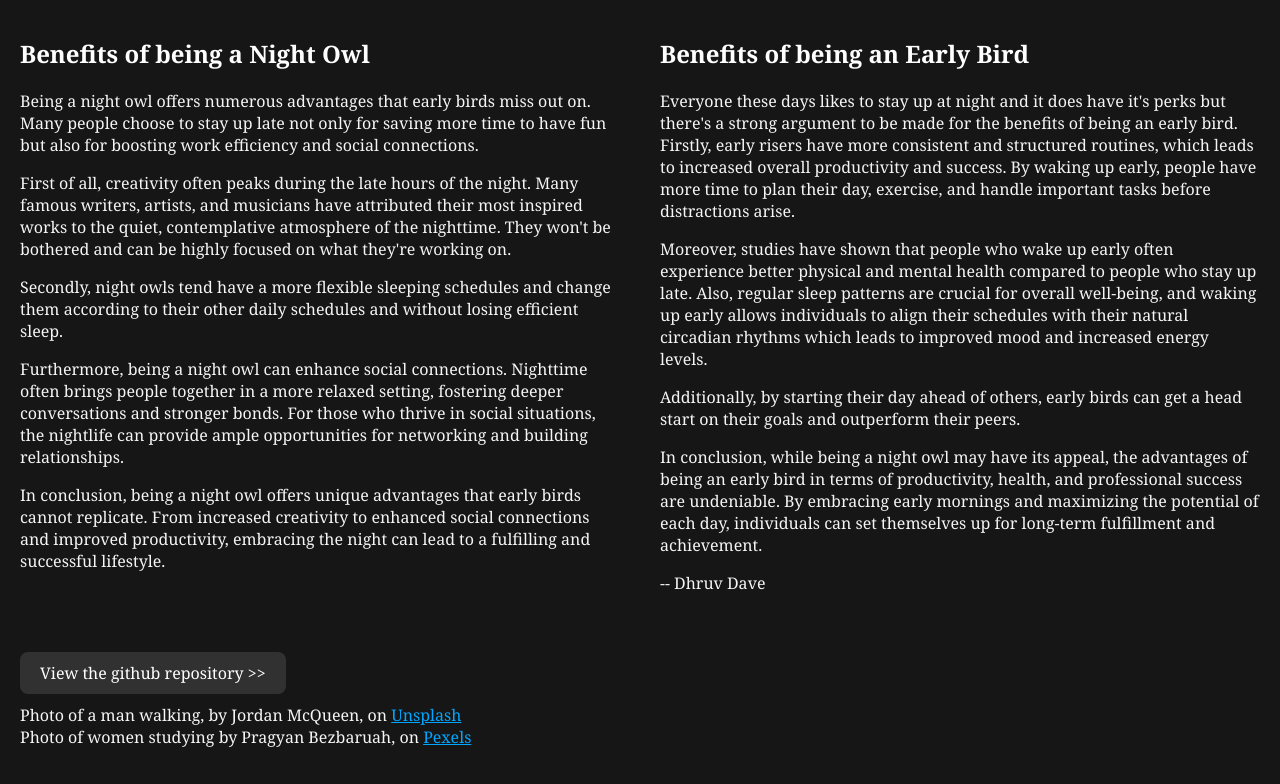
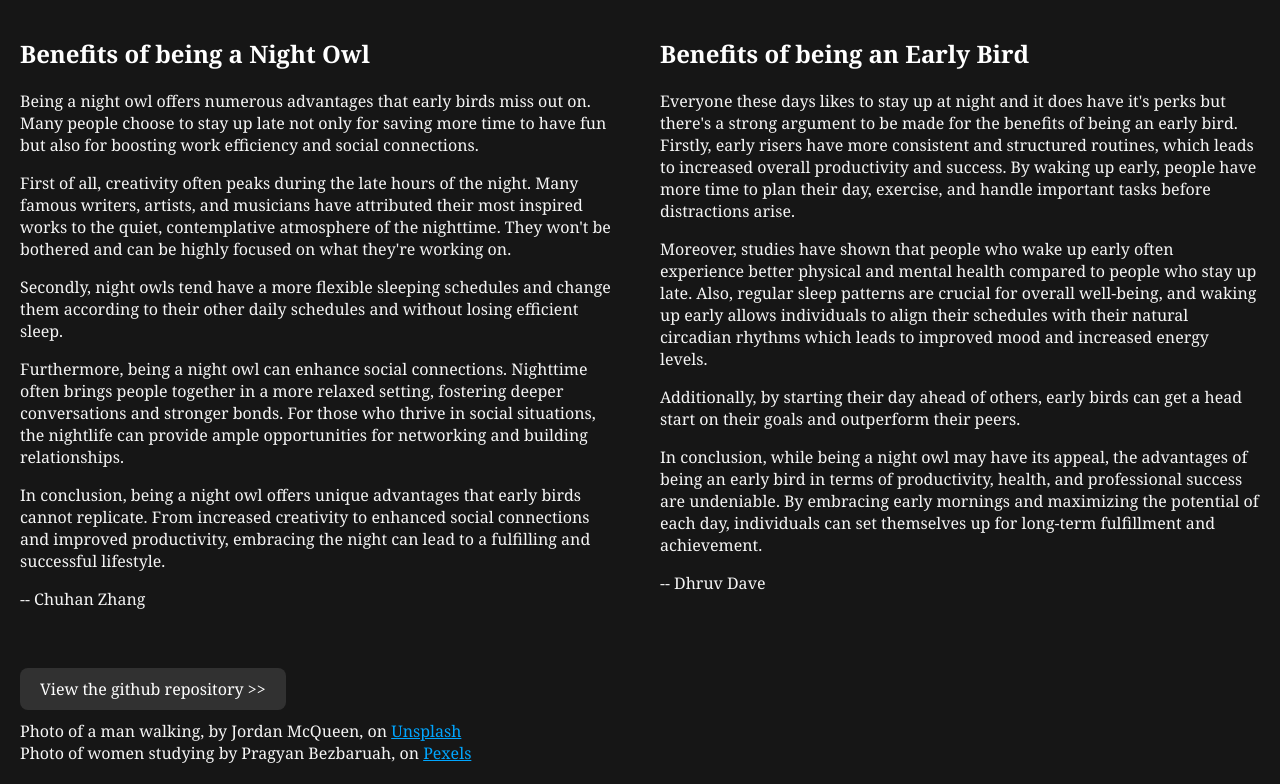
Before and after one commit to spassion0/spassion0.github.io, a plain HTML site: page index.html in a window 1280 px wide. Shown: the part 522-1306 px from the top of the page. Drawn offline with Linux system fonts and the light colour scheme.

Commit message:
Update index.html

```diff
--- a/index.html
+++ b/index.html
@@ -36,6 +36,7 @@
                 <p>Secondly,  night owls tend have a more flexible sleeping schedules and change them according to their other daily schedules and without losing efficient sleep.</p>
                 <p>Furthermore, being a night owl can enhance social connections. Nighttime often brings people together in a more relaxed setting, fostering deeper conversations and stronger bonds. For those who thrive in social situations, the nightlife can provide ample opportunities for networking and building relationships.</p>
                 <p>In conclusion, being a night owl offers unique advantages that early birds cannot replicate. From increased creativity to enhanced social connections and improved productivity, embracing the night can lead to a fulfilling and successful lifestyle.</p>
+                <p>-- Chuhan Zhang</p>
             </article>
             </div>
         <div class="column">
```
